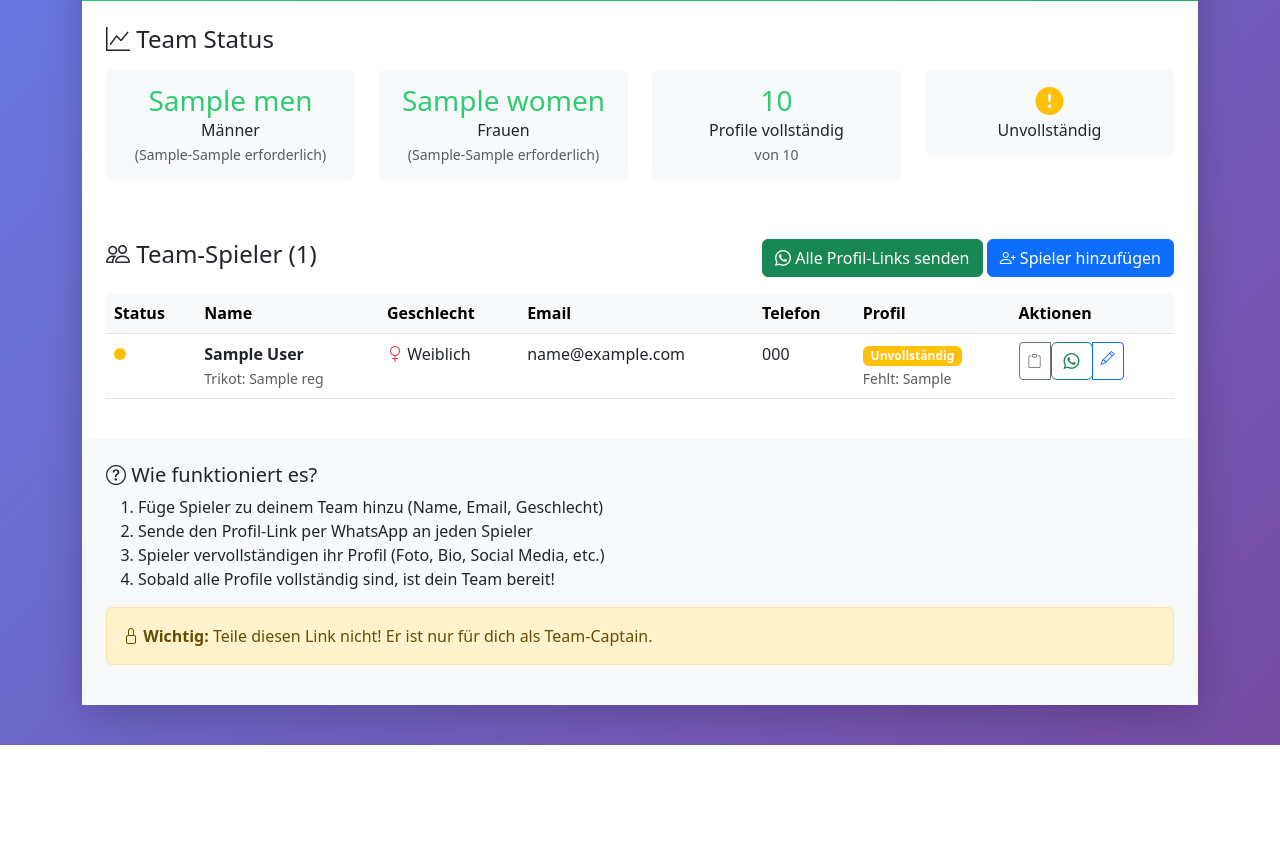
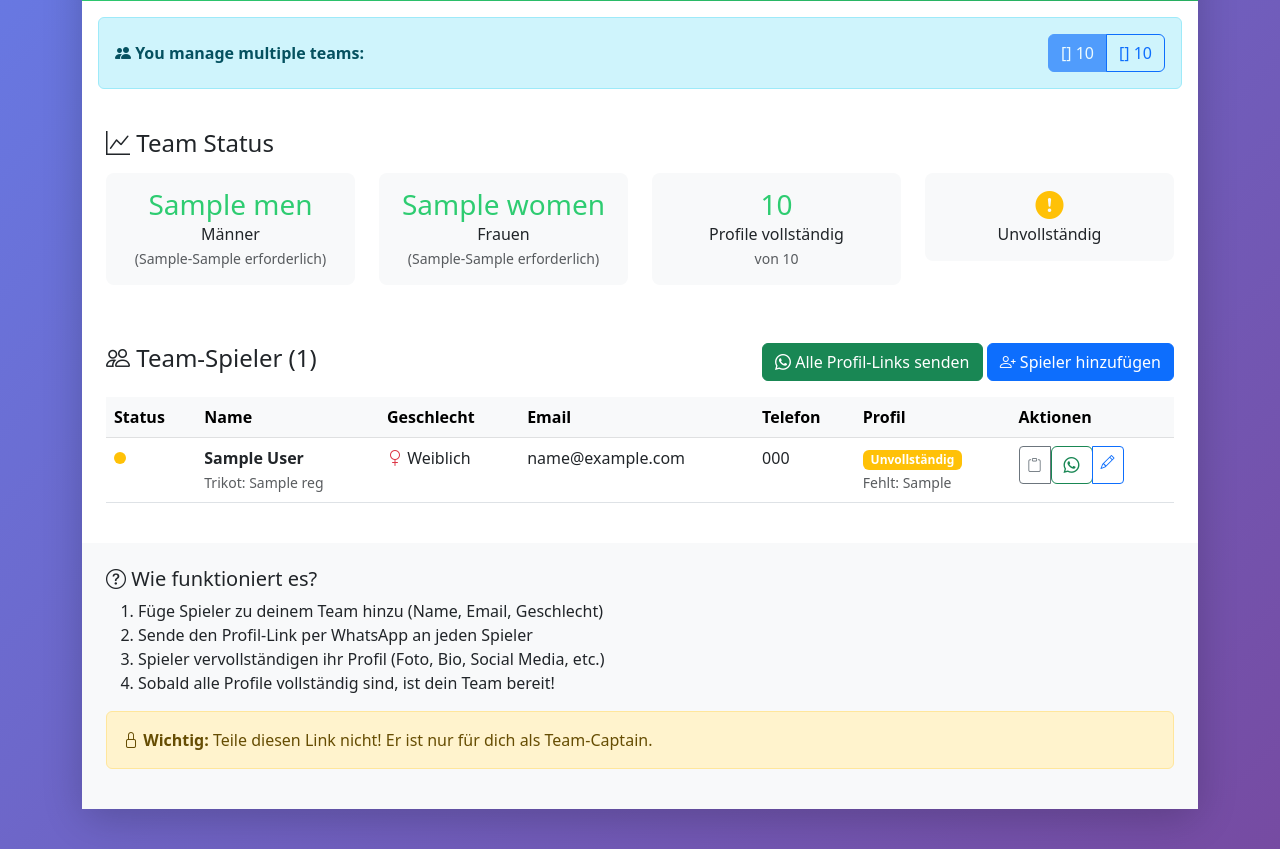
Before and after one commit to Chatcrafters/pickleball-connect-2025, a Flask app: template templates/pcl_captain_dashboard.html in a window 1280 px wide. Shown: the part 281-1130 px from the top of the page. Before the commit the page ends 1026 px from the top, so only its background shows below. Run offline with Flask 3, Linux system fonts and the light colour scheme; the template is opened without the code that fills it: most values are stand-ins (such as "Sample title", 1, 10 or a date in 2020).

Commit message:
Add team switcher to pcl_captain_dashboard

```diff
--- a/templates/pcl_captain_dashboard.html
+++ b/templates/pcl_captain_dashboard.html
@@ -67,6 +67,28 @@
                 <h3>{{ team.age_category }} Team</h3>
                 <p class="mb-0">{{ tournament.name }}</p>
             </div>
+
+            <!-- Team Switcher (if captain manages multiple teams) -->
+            {% if other_teams %}
+            <div class="alert alert-info m-3">
+                <div class="d-flex align-items-center justify-content-between flex-wrap">
+                    <div>
+                        <i class="bi bi-people-fill"></i> <strong>You manage multiple teams:</strong>
+                    </div>
+                    <div class="btn-group mt-2 mt-md-0">
+                        <span class="btn btn-primary disabled">
+                            {{ team.country_flag }} {{ team.age_category }}
+                        </span>
+                        {% for other in other_teams %}
+                        <a href="{{ url_for('pcl.captain_dashboard', token=other.captain_token, lang=current_lang) }}"
+                           class="btn btn-outline-primary">
+                            {{ other.country_flag }} {{ other.age_category }}
+                        </a>
+                        {% endfor %}
+                    </div>
+                </div>
+            </div>
+            {% endif %}
 
             <!-- Flash Messages -->
             {% with messages = get_flashed_messages(with_categories=true) %}
```
